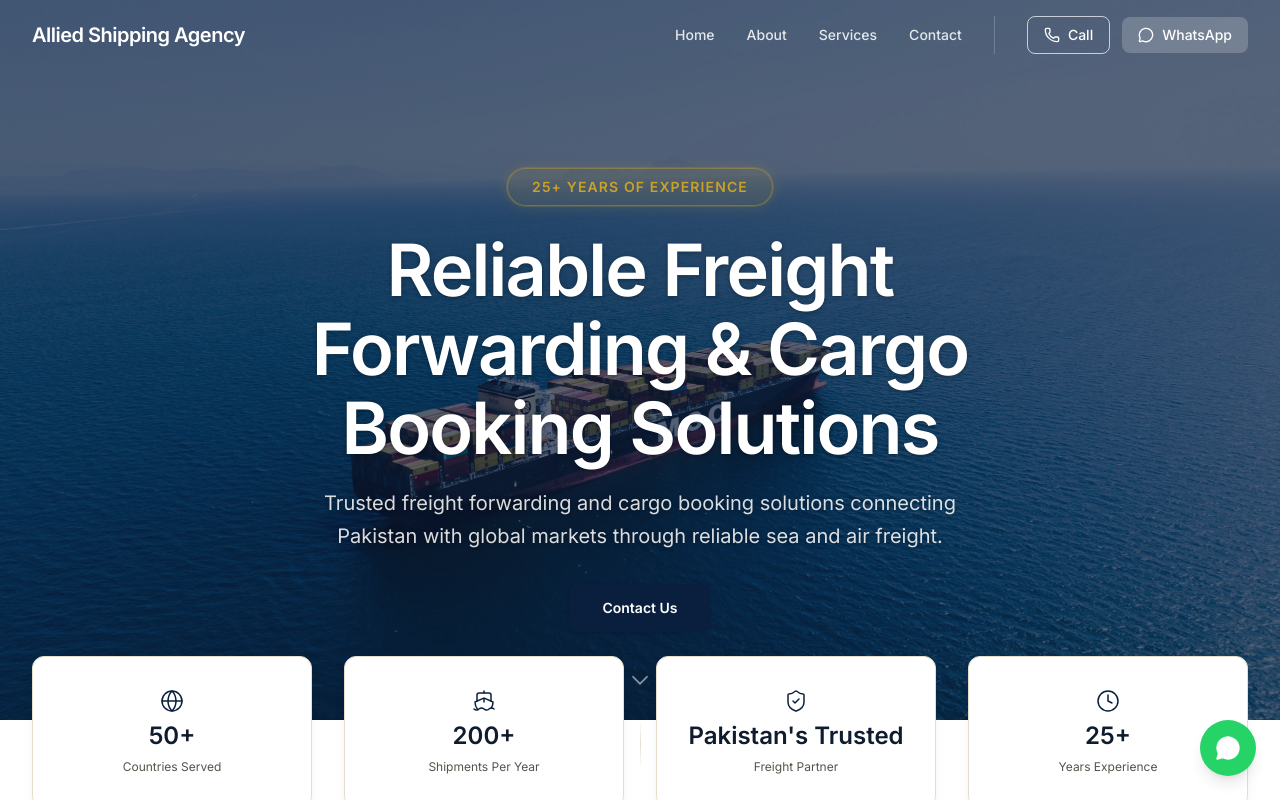
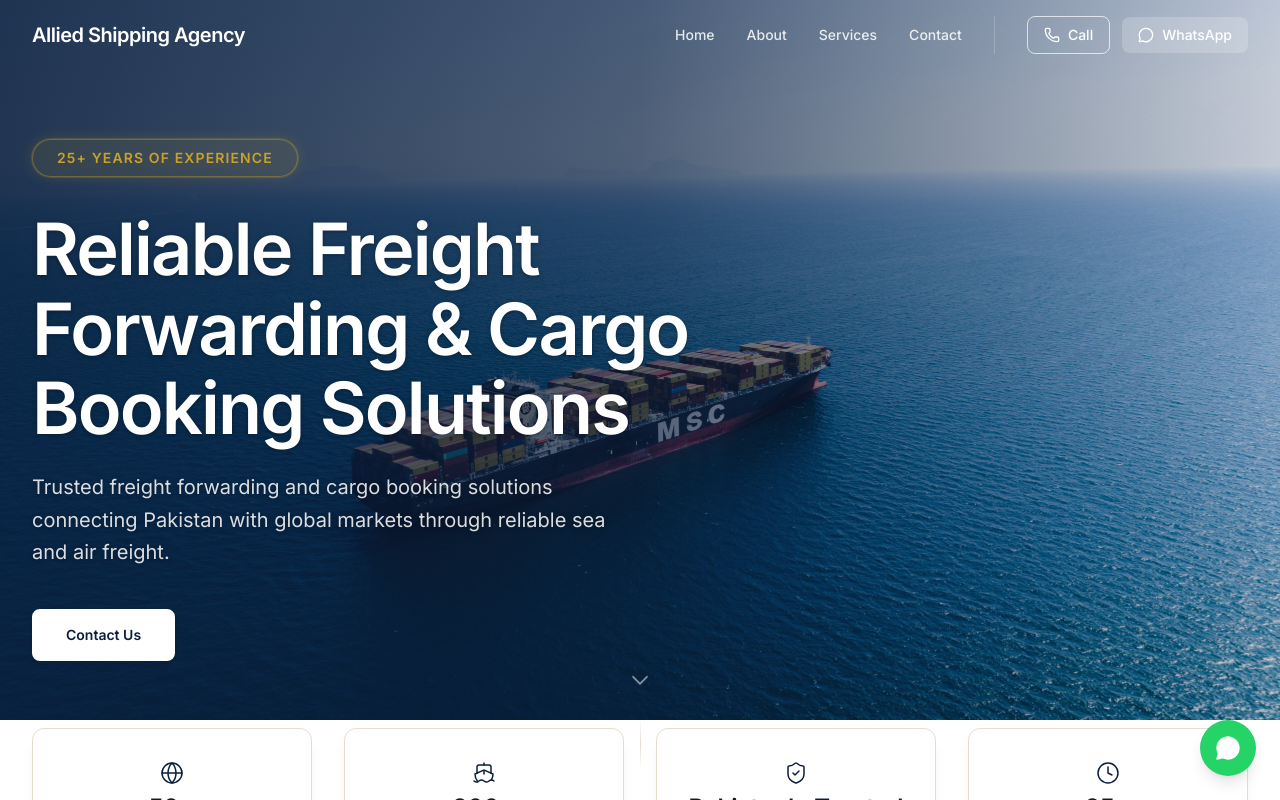
Before and after one commit to Mairaarshad19/allied-shipping-website, a Next.js app: page / in a window 1280 px wide. Shown: the top 800 px of the page. Built offline with nearby package versions, Linux system fonts and the light colour scheme.

Commit message:
Made the hero content left align

```diff
--- a/components/Hero.tsx
+++ b/components/Hero.tsx
@@ -2,6 +2,7 @@
 
 import { useState } from "react";
 import { ChevronDown } from "lucide-react";
+import Container from "./Container";
 
 export default function Hero() {
   const [videoError, setVideoError] = useState(false);
@@ -37,12 +38,13 @@
         style={{ backgroundImage: "url(/images/ShipImage2.jpg)" }}
       />
 
-      {/* Dark navy overlay */}
-      <div className="absolute inset-0 bg-navy-primary/60" />
+      {/* Gradient overlay: dark on left, transparent on right so ship is visible */}
+      <div className="absolute inset-0 bg-gradient-to-r from-navy-primary/85 via-navy-primary/60 to-transparent" />
 
       {/* Content */}
-      <div className="relative z-10 flex flex-col items-center justify-center h-full text-center px-4">
-        <div className="max-w-4xl mx-auto">
+      <div className="relative z-10 flex flex-col justify-center h-full">
+        <Container className="w-full">
+          <div className="max-w-xl lg:max-w-2xl">
             {/* Gold badge */}
             <div className="animate-fade-up opacity-0" style={{ animationDelay: "0.1s", animationFillMode: "forwards" }}>
               <span className="inline-block rounded-full border border-gold/40 bg-gold/10 px-6 py-2 text-sm font-bold uppercase tracking-[0.08em] text-gold shadow-[0_0_14px_rgba(201,162,39,0.2)] ring-1 ring-gold/20">
@@ -52,7 +54,7 @@
 
             {/* Heading */}
             <h1
-            className="mt-6 text-4xl sm:text-5xl md:text-6xl lg:text-7xl font-semibold leading-[1.1] tracking-tight text-white animate-fade-up opacity-0 text-shadow-soft"
+              className="mt-8 text-4xl sm:text-5xl md:text-6xl lg:text-7xl font-semibold leading-[1.1] tracking-tight text-white animate-fade-up opacity-0 text-shadow-soft"
               style={{ animationDelay: "0.25s", animationFillMode: "forwards" }}
             >
               Reliable Freight Forwarding & Cargo Booking Solutions
@@ -60,7 +62,7 @@
 
             {/* Description */}
             <p
-            className="mt-5 text-base md:text-lg lg:text-xl leading-relaxed text-white/85 max-w-2xl mx-auto animate-fade-up opacity-0 text-shadow-soft"
+              className="mt-6 text-base md:text-lg lg:text-xl leading-relaxed text-white/85 max-w-xl animate-fade-up opacity-0 text-shadow-soft"
               style={{ animationDelay: "0.4s", animationFillMode: "forwards" }}
             >
               Trusted freight forwarding and cargo booking solutions connecting Pakistan with global markets through reliable sea and air freight.
@@ -68,18 +70,19 @@
 
             {/* Buttons */}
             <div
-            className="mt-8 flex items-center justify-center animate-fade-up opacity-0"
+              className="mt-10 flex items-center animate-fade-up opacity-0"
               style={{ animationDelay: "0.55s", animationFillMode: "forwards" }}
             >
               <button
                 type="button"
                 onClick={scrollToCTA}
-              className="inline-flex items-center gap-2.5 rounded-lg bg-navy-primary px-8 py-3.5 text-sm font-semibold text-white shadow-sm transition-all duration-200 hover:-translate-y-0.5 hover:bg-navy-secondary hover:shadow-md"
+                className="inline-flex items-center gap-2.5 rounded-lg border-2 border-white bg-white px-8 py-3.5 text-sm font-semibold text-navy-primary shadow-sm transition-all duration-200 hover:-translate-y-0.5 hover:bg-navy-primary hover:text-white hover:shadow-lg"
               >
                 Contact Us
               </button>
             </div>
           </div>
+        </Container>
       </div>
 
       {/* Scroll indicator */}
--- a/components/Stats.tsx
+++ b/components/Stats.tsx
@@ -30,7 +30,7 @@
       {/* Visual divider */}
       <div className="mx-auto w-px h-12 bg-gradient-to-b from-transparent via-border to-transparent" />
 
-      <Container className="-mt-16 md:-mt-24 lg:-mt-28">
+      <Container className="-mt-10">
         <div className="grid grid-cols-1 sm:grid-cols-2 lg:grid-cols-4 gap-5 md:gap-8">
           {STATS.map((stat) => {
             const Icon = stat.icon;
```
Lines whose indentation alone changed are shown as unchanged.
